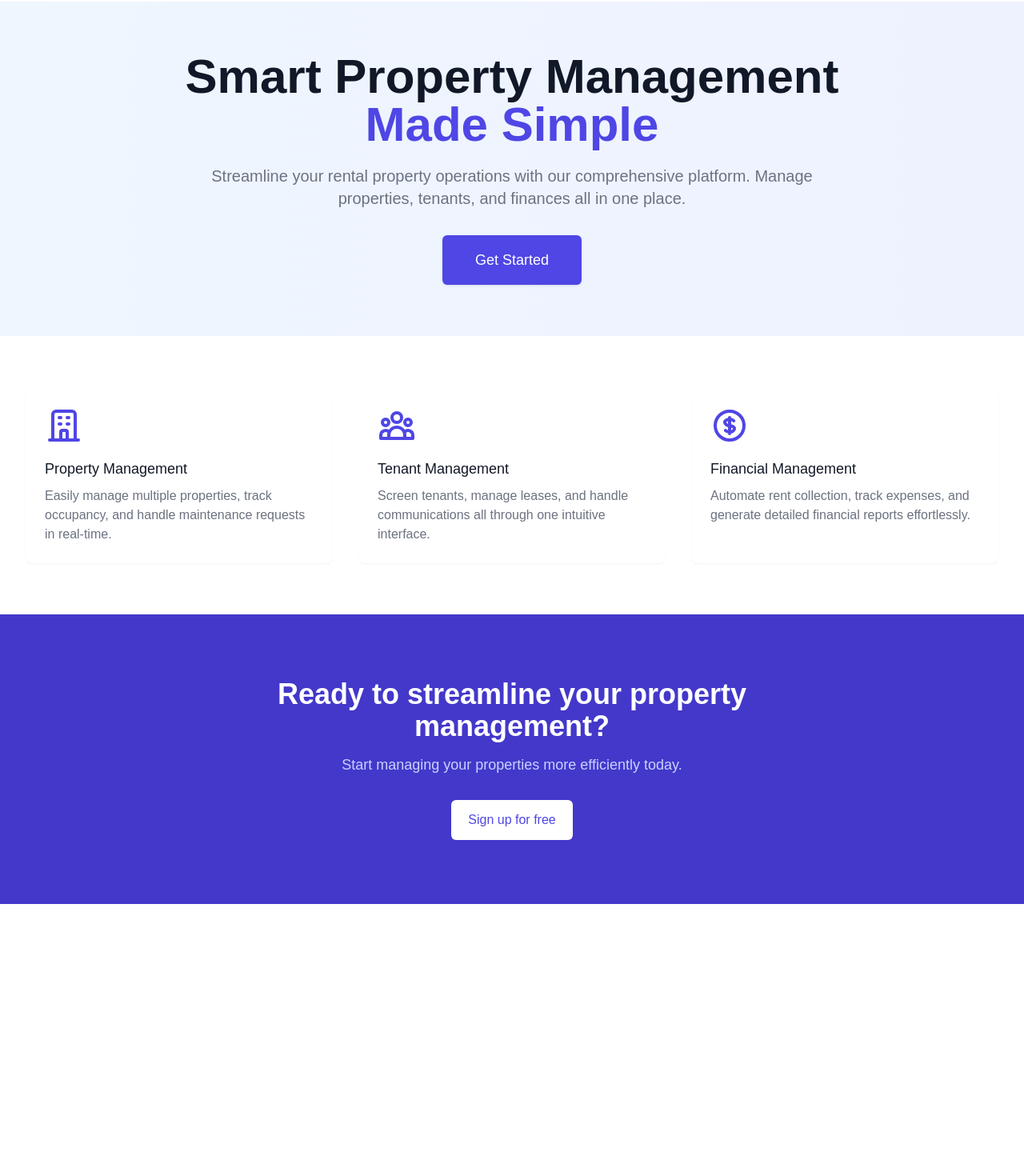
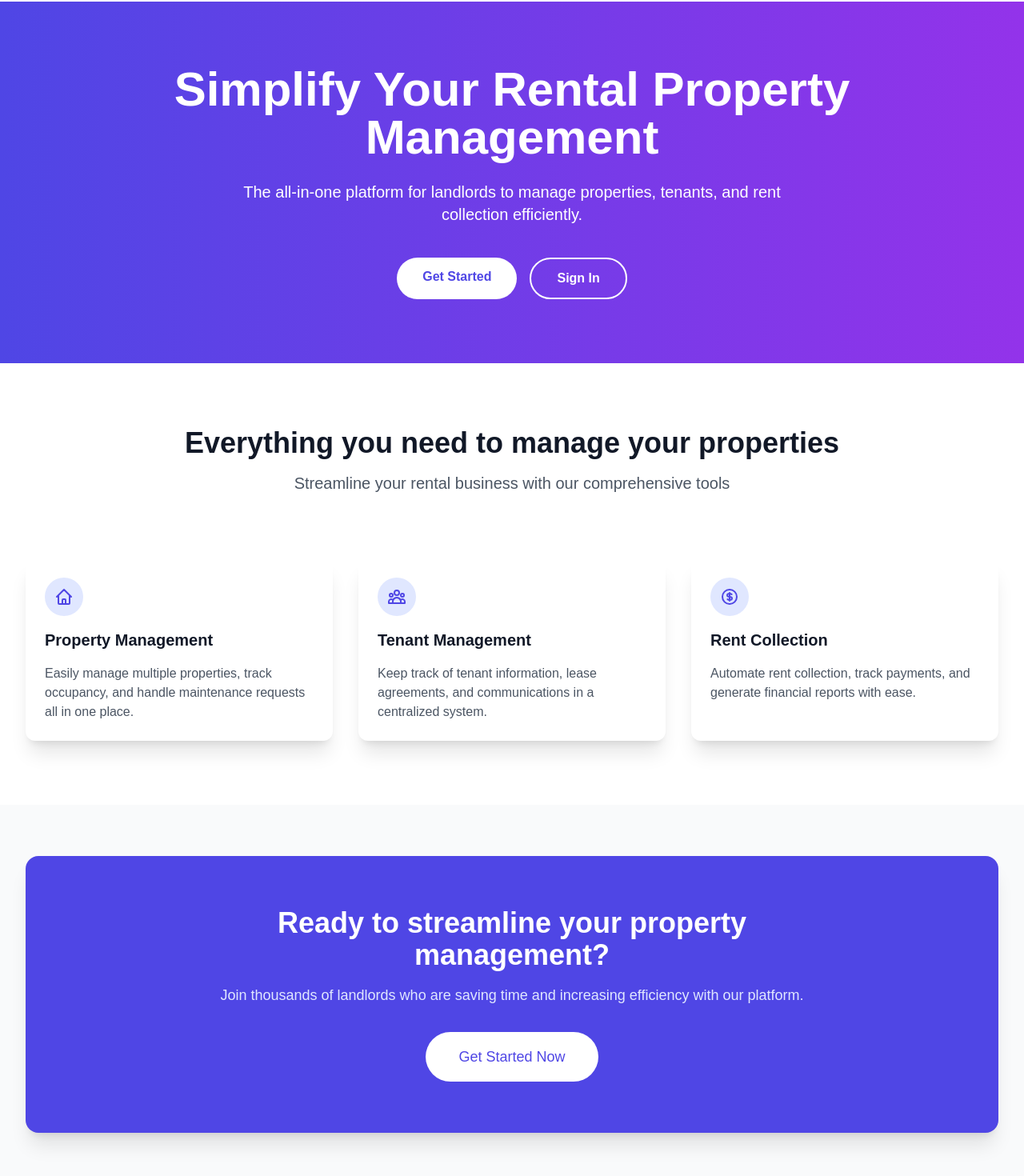
Before and after one commit to 09liweis/RentalManagementPlatform, a Next.js app: page /1 in a window 1280 px wide. Shown: the part 80-1550 px from the top of the page at 80% size. Before the commit the page ends 1210 px from the top, so only its background shows below. Built offline with nearby package versions, Linux system fonts and the light colour scheme.

Commit message:
update home page

```diff
--- a/app/[lang]/(home)/page.tsx
+++ b/app/[lang]/(home)/page.tsx
@@ -1,89 +1,114 @@
+'use client';
+import LinkText from '@/components/common/LinkText';
+
 export default function Home() {
   return (
-    <section className="w-full">
+    <div className="min-h-screen">
       {/* Hero Section */}
-      <div className="bg-gradient-to-r from-blue-50 to-indigo-50 py-16">
+      <section className="relative bg-gradient-to-r from-indigo-600 to-purple-600 text-white py-20">
         <div className="max-w-7xl mx-auto px-4 sm:px-6 lg:px-8">
           <div className="text-center">
-            <h1 className="text-4xl font-bold text-gray-900 sm:text-5xl md:text-6xl">
-              Smart Property Management
-              <span className="text-indigo-600 block">Made Simple</span>
+            <h1 className="text-4xl font-extrabold sm:text-5xl md:text-6xl">
+              Simplify Your Rental Property Management
             </h1>
-            <p className="mt-3 max-w-md mx-auto text-base text-gray-500 sm:text-lg md:mt-5 md:text-xl md:max-w-3xl">
-              Streamline your rental property operations with our comprehensive platform.
-              Manage properties, tenants, and finances all in one place.
+            <p className="mt-6 max-w-2xl mx-auto text-xl">
+              The all-in-one platform for landlords to manage properties, tenants, and rent collection efficiently.
             </p>
-            <div className="mt-5 max-w-md mx-auto sm:flex sm:justify-center md:mt-8">
-              <div className="rounded-md shadow">
-                <a href="#" className="w-full flex items-center justify-center px-8 py-3 border border-transparent text-base font-medium rounded-md text-white bg-indigo-600 hover:bg-indigo-700 md:py-4 md:text-lg md:px-10">
-                  Get Started
-                </a>
+            <div className="mt-10 flex justify-center gap-4">
+              <LinkText
+                href="/signup"
+                text="Get Started"
+                className="px-8 py-3 rounded-full bg-white text-indigo-600 font-semibold hover:bg-gray-100 transition"
+              />
+              <LinkText
+                href="/login"
+                text="Sign In"
+                className="px-8 py-3 rounded-full border-2 border-white text-white font-semibold hover:bg-white hover:text-indigo-600 transition"
+              />
+            </div>
+          </div>
+        </div>
+      </section>
+
+      {/* Features Section */}
+      <section className="py-20 bg-white">
+        <div className="max-w-7xl mx-auto px-4 sm:px-6 lg:px-8">
+          <div className="text-center">
+            <h2 className="text-3xl font-extrabold text-gray-900 sm:text-4xl">
+              Everything you need to manage your properties
+            </h2>
+            <p className="mt-4 text-xl text-gray-600">
+              Streamline your rental business with our comprehensive tools
+            </p>
+          </div>
+
+          <div className="mt-20 grid grid-cols-1 gap-8 md:grid-cols-2 lg:grid-cols-3">
+            {/* Property Management */}
+            <div className="relative p-6 bg-white rounded-xl shadow-xl hover:shadow-2xl transition-shadow">
+              <div className="w-12 h-12 rounded-full bg-indigo-100 flex items-center justify-center mb-4">
+                <svg className="w-6 h-6 text-indigo-600" fill="none" stroke="currentColor" viewBox="0 0 24 24">
+                  <path strokeLinecap="round" strokeLinejoin="round" strokeWidth={2} d="M3 12l2-2m0 0l7-7 7 7M5 10v10a1 1 0 001 1h3m10-11l2 2m-2-2v10a1 1 0 01-1 1h-3m-6 0a1 1 0 001-1v-4a1 1 0 011-1h2a1 1 0 011 1v4a1 1 0 001 1m-6 0h6" />
+                </svg>
+              </div>
+              <h3 className="text-xl font-semibold text-gray-900">Property Management</h3>
+              <p className="mt-4 text-gray-600">
+                Easily manage multiple properties, track occupancy, and handle maintenance requests all in one place.
+              </p>
+            </div>
+
+            {/* Tenant Management */}
+            <div className="relative p-6 bg-white rounded-xl shadow-xl hover:shadow-2xl transition-shadow">
+              <div className="w-12 h-12 rounded-full bg-indigo-100 flex items-center justify-center mb-4">
+                <svg className="w-6 h-6 text-indigo-600" fill="none" stroke="currentColor" viewBox="0 0 24 24">
+                  <path strokeLinecap="round" strokeLinejoin="round" strokeWidth={2} d="M17 20h5v-2a3 3 0 00-5.356-1.857M17 20H7m10 0v-2c0-.656-.126-1.283-.356-1.857M7 20H2v-2a3 3 0 015.356-1.857M7 20v-2c0-.656.126-1.283.356-1.857m0 0a5.002 5.002 0 019.288 0M15 7a3 3 0 11-6 0 3 3 0 016 0zm6 3a2 2 0 11-4 0 2 2 0 014 0zM7 10a2 2 0 11-4 0 2 2 0 014 0z" />
+                </svg>
+              </div>
+              <h3 className="text-xl font-semibold text-gray-900">Tenant Management</h3>
+              <p className="mt-4 text-gray-600">
+                Keep track of tenant information, lease agreements, and communications in a centralized system.
+              </p>
+            </div>
+
+            {/* Rent Collection */}
+            <div className="relative p-6 bg-white rounded-xl shadow-xl hover:shadow-2xl transition-shadow">
+              <div className="w-12 h-12 rounded-full bg-indigo-100 flex items-center justify-center mb-4">
+                <svg className="w-6 h-6 text-indigo-600" fill="none" stroke="currentColor" viewBox="0 0 24 24">
+                  <path strokeLinecap="round" strokeLinejoin="round" strokeWidth={2} d="M12 8c-1.657 0-3 .895-3 2s1.343 2 3 2 3 .895 3 2-1.343 2-3 2m0-8c1.11 0 2.08.402 2.599 1M12 8V7m0 1v8m0 0v1m0-1c-1.11 0-2.08-.402-2.599-1M21 12a9 9 0 11-18 0 9 9 0 0118 0z" />
+                </svg>
+              </div>
+              <h3 className="text-xl font-semibold text-gray-900">Rent Collection</h3>
+              <p className="mt-4 text-gray-600">
+                Automate rent collection, track payments, and generate financial reports with ease.
+              </p>
+            </div>
+          </div>
+        </div>
+      </section>
+
+      {/* CTA Section */}
+      <section className="bg-gray-50 py-16">
+        <div className="max-w-7xl mx-auto px-4 sm:px-6 lg:px-8">
+          <div className="bg-indigo-600 rounded-2xl shadow-xl overflow-hidden">
+            <div className="px-6 py-12 sm:px-12 lg:py-16">
+              <div className="max-w-3xl mx-auto text-center">
+                <h2 className="text-3xl font-extrabold text-white sm:text-4xl">
+                  Ready to streamline your property management?
+                </h2>
+                <p className="mt-4 text-lg text-indigo-100">
+                  Join thousands of landlords who are saving time and increasing efficiency with our platform.
+                </p>
+                <div className="mt-8">
+                  <LinkText
+                    href="/signup"
+                    text="Get Started Now"
+                    className="inline-flex items-center justify-center px-8 py-3 border border-transparent text-base font-medium rounded-full text-indigo-600 bg-white hover:bg-indigo-50 md:py-4 md:text-lg md:px-10"
+                  />
+                </div>
               </div>
             </div>
           </div>
         </div>
-      </div>
-
-      {/* Features Section */}
-      <div className="py-16 bg-white">
-        <div className="max-w-7xl mx-auto px-4 sm:px-6 lg:px-8">
-          <div className="grid grid-cols-1 gap-8 md:grid-cols-3">
-            {/* Property Management Feature */}
-            <div className="relative p-6 bg-white rounded-lg shadow-sm hover:shadow-md transition-shadow">
-              <div className="w-12 h-12 mb-4">
-                <svg className="w-full h-full text-indigo-600" fill="none" stroke="currentColor" viewBox="0 0 24 24">
-                  <path strokeLinecap="round" strokeLinejoin="round" strokeWidth={2} d="M19 21V5a2 2 0 00-2-2H7a2 2 0 00-2 2v16m14 0h2m-2 0h-5m-9 0H3m2 0h5M9 7h1m-1 4h1m4-4h1m-1 4h1m-5 10v-5a1 1 0 011-1h2a1 1 0 011 1v5m-4 0h4" />
-                </svg>
-              </div>
-              <h3 className="text-lg font-medium text-gray-900">Property Management</h3>
-              <p className="mt-2 text-base text-gray-500">
-                Easily manage multiple properties, track occupancy, and handle maintenance requests in real-time.
-              </p>
-            </div>
-
-            {/* Tenant Management Feature */}
-            <div className="relative p-6 bg-white rounded-lg shadow-sm hover:shadow-md transition-shadow">
-              <div className="w-12 h-12 mb-4">
-                <svg className="w-full h-full text-indigo-600" fill="none" stroke="currentColor" viewBox="0 0 24 24">
-                  <path strokeLinecap="round" strokeLinejoin="round" strokeWidth={2} d="M17 20h5v-2a3 3 0 00-5.356-1.857M17 20H7m10 0v-2c0-.656-.126-1.283-.356-1.857M7 20H2v-2a3 3 0 015.356-1.857M7 20v-2c0-.656.126-1.283.356-1.857m0 0a5.002 5.002 0 019.288 0M15 7a3 3 0 11-6 0 3 3 0 016 0zm6 3a2 2 0 11-4 0 2 2 0 014 0zM7 10a2 2 0 11-4 0 2 2 0 014 0z" />
-                </svg>
-              </div>
-              <h3 className="text-lg font-medium text-gray-900">Tenant Management</h3>
-              <p className="mt-2 text-base text-gray-500">
-                Screen tenants, manage leases, and handle communications all through one intuitive interface.
-              </p>
-            </div>
-
-            {/* Financial Management Feature */}
-            <div className="relative p-6 bg-white rounded-lg shadow-sm hover:shadow-md transition-shadow">
-              <div className="w-12 h-12 mb-4">
-                <svg className="w-full h-full text-indigo-600" fill="none" stroke="currentColor" viewBox="0 0 24 24">
-                  <path strokeLinecap="round" strokeLinejoin="round" strokeWidth={2} d="M12 8c-1.657 0-3 .895-3 2s1.343 2 3 2 3 .895 3 2-1.343 2-3 2m0-8c1.11 0 2.08.402 2.599 1M12 8V7m0 1v8m0 0v1m0-1c-1.11 0-2.08-.402-2.599-1M21 12a9 9 0 11-18 0 9 9 0 0118 0z" />
-                </svg>
-              </div>
-              <h3 className="text-lg font-medium text-gray-900">Financial Management</h3>
-              <p className="mt-2 text-base text-gray-500">
-                Automate rent collection, track expenses, and generate detailed financial reports effortlessly.
-              </p>
-            </div>
-          </div>
-        </div>
-      </div>
-
-      {/* Call to Action Section */}
-      <div className="bg-indigo-700">
-        <div className="max-w-2xl mx-auto text-center py-16 px-4 sm:py-20 sm:px-6 lg:px-8">
-          <h2 className="text-3xl font-extrabold text-white sm:text-4xl">
-            <span className="block">Ready to streamline your property management?</span>
-          </h2>
-          <p className="mt-4 text-lg leading-6 text-indigo-200">
-            Start managing your properties more efficiently today.
-          </p>
-          <a href="#" className="mt-8 w-full inline-flex items-center justify-center px-5 py-3 border border-transparent text-base font-medium rounded-md text-indigo-600 bg-white hover:bg-indigo-50 sm:w-auto">
-            Sign up for free
-          </a>
-        </div>
-      </div>
-    </section>
+      </section>
+    </div>
   );
 }
```
